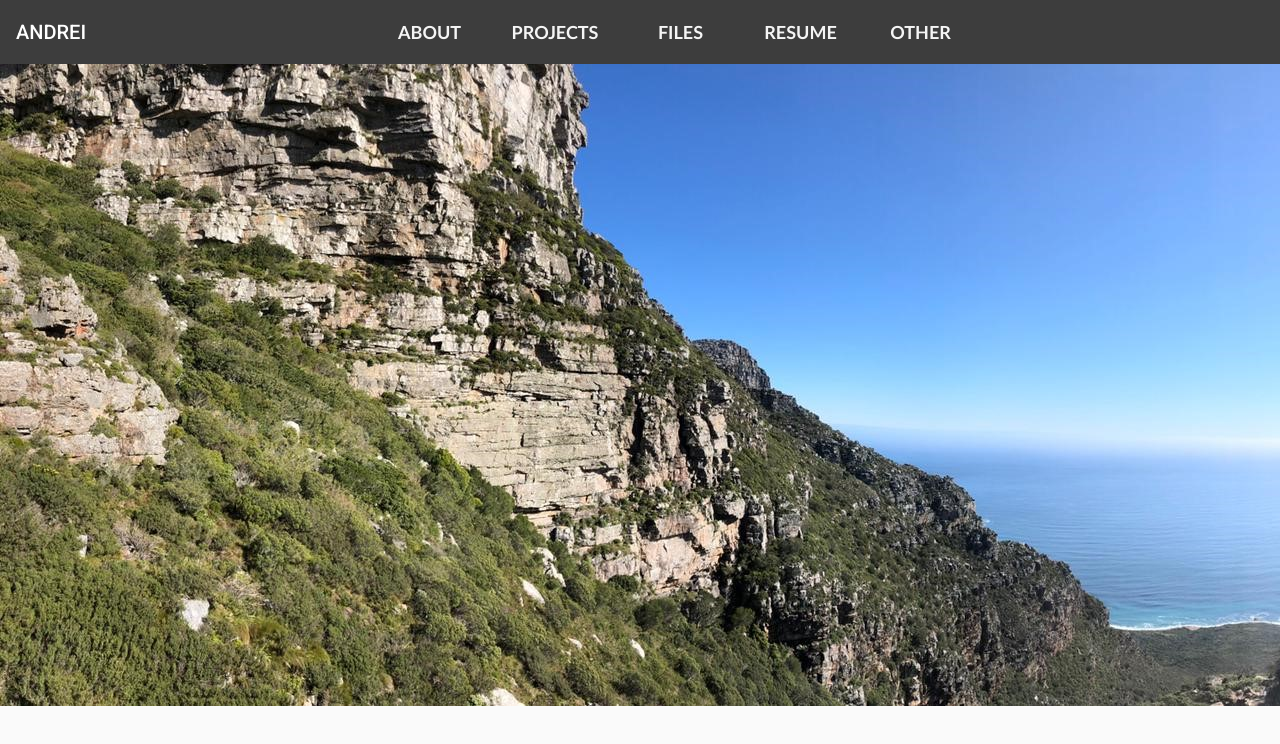
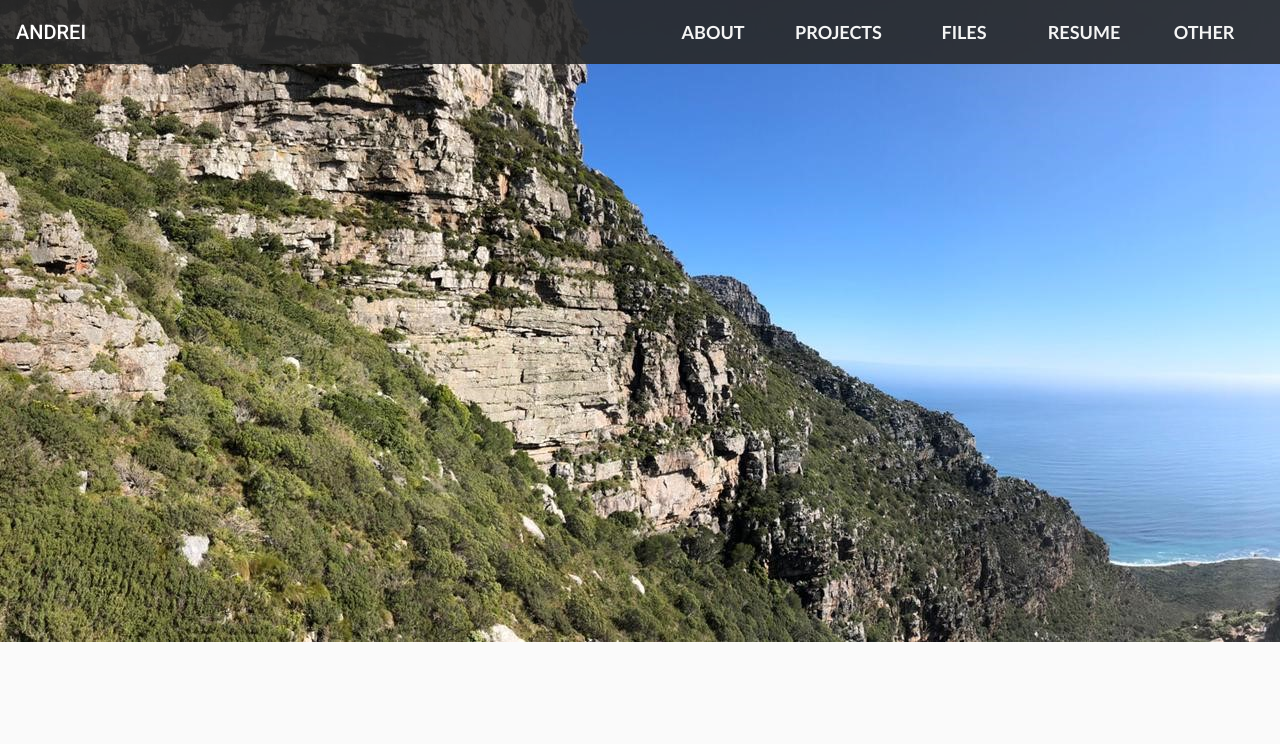
Before and after one commit to Abeilles14/website_andrei, an Angular app in the folder andrei/: page /about in a window 1280 px wide. Shown: the top 744 px of the page. Built offline with nearby package versions, Linux system fonts and the light colour scheme.

Commit message:
bug fix menu icons

```diff
--- a/andrei/src/app/app.component.css
+++ b/andrei/src/app/app.component.css
@@ -24,8 +24,12 @@
     flex: 1 1 auto;
 }
 
-.flexSpaceBetween {
+.flexSpace {
     justify-content: space-between;
+}
+
+:focus {
+    outline:0 !important;
 }
 
 .bg-nav {
--- a/andrei/src/app/app.component.html
+++ b/andrei/src/app/app.component.html
@@ -1,6 +1,6 @@
-<mat-toolbar class="bg-nav">
-    <mat-toolbar-row>
-        <span class="flexExpand" style="color:white">ANDREI</span>
+<mat-toolbar class="bg-nav fixed-top">
+    <mat-toolbar-row class="flexSpace">
+        <span style="color:white">ANDREI</span>
         <div fxShow="true" fxHide.lt-md>
             <!-- The following menu items will be hidden on both SM and XS screen sizes -->
             <ul class="nav flex=column">
@@ -10,18 +10,22 @@
             </ul>
         </div>
         <!-- displays sidenav button when screen small-->
-        <span class="flexExpand"></span>
-        <button mat-icon-button (click)="sidenav.toggle()" fxShow="true" fxHide.gt-sm>
-            <mat-icon class="menu-icon">menu</mat-icon>
-        </button>
+        <div fxShow="true" fxHide.gt-sm>
+            <button mat-icon-button (click)="sidenav.toggle()" *ngIf="true">
+                <mat-icon aria-label="Side nav toggle icon" class="menu-icon" *ngIf="!sidenav.opened; else showCross">menu</mat-icon>
+                <ng-template #showCross>
+                        <mat-icon aria-label="Side nav toggle icon" class="menu-icon">close</mat-icon>
+                </ng-template>
+            </button>
+        </div>
     </mat-toolbar-row>
 </mat-toolbar>
 
 <!-- side nav toggle-->
-<mat-sidenav-container fxFlexFill>
+<mat-sidenav-container fxFlexFill class="fixed-top">
     <mat-sidenav #sidenav class="bg-nav" position="end">
-        <mat-nav-list>
-            <mat-icon class="menu-icon" (click)="sidenav.toggle()" href="" mat-list-item>close</mat-icon>
+        <mat-nav-list class="flexSpace">
+
             <ul *ngFor="let navItem of navItems">
                 <button type="button" class="toolbarbtn" (click)="navTo(navItem)">{{navItem.name}}</button>
             </ul>
```
Also changed, not shown: andrei/src/app/app.component.ts (+11 -0 lines).
